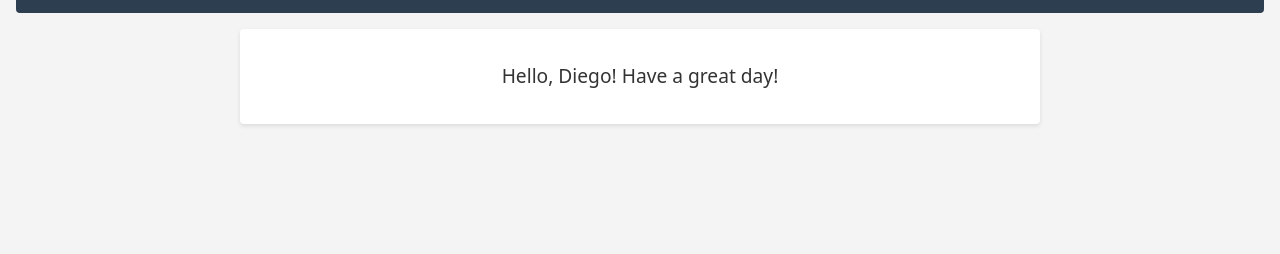
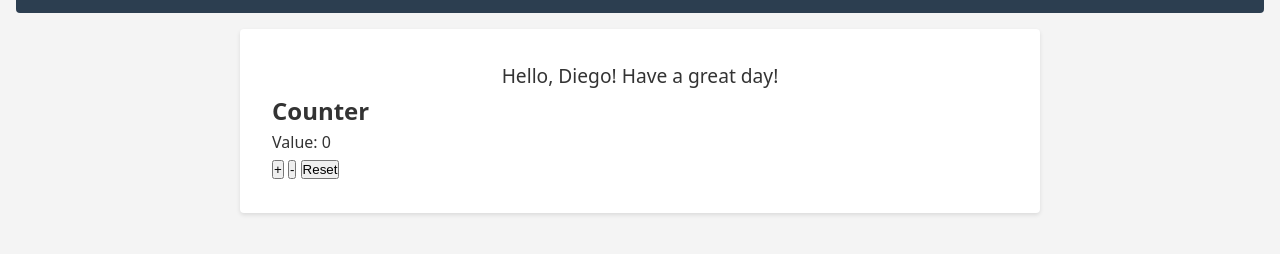
Before and after one commit to JalaU-Labs/SD-Lab-Week01-Git-Practices, a website: page index.html in a window 1280 px wide. Shown: the part 86-340 px from the top of the page. Drawn offline with Linux system fonts and the light colour scheme.

Commit message:
feat: add counter section to index.html

```diff
--- a/index.html
+++ b/index.html
@@ -15,6 +15,13 @@
         <section id="greeting-section">
             <p id="greeting-message">Cargando...</p>
         </section>
+        <section id="counter-section">
+            <h2>Counter</h2>
+            <p>Value: <span id="counter-display">0</span></p>
+            <button id="increment-btn">+</button>
+            <button id="decrement-btn">-</button>
+            <button id="reset-btn">Reset</button>
+        </section>
     </main>
     <script src="src/js/main.js" type="module"></script>
 </body>
```
